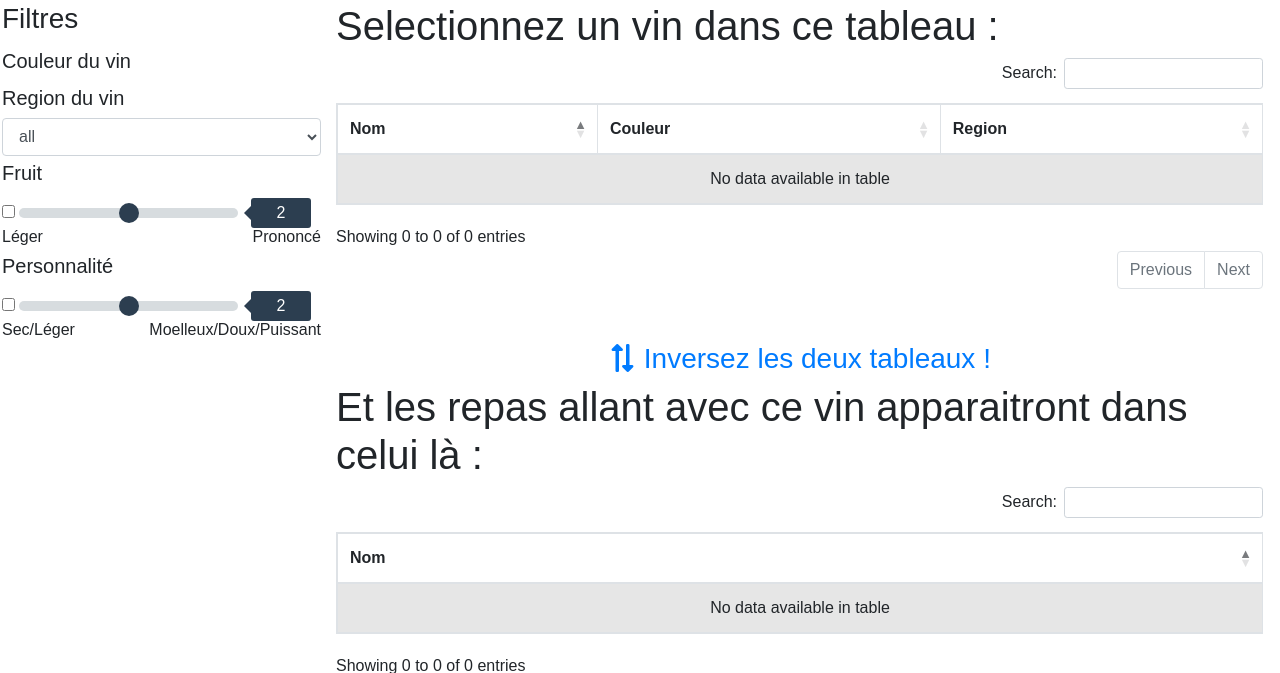
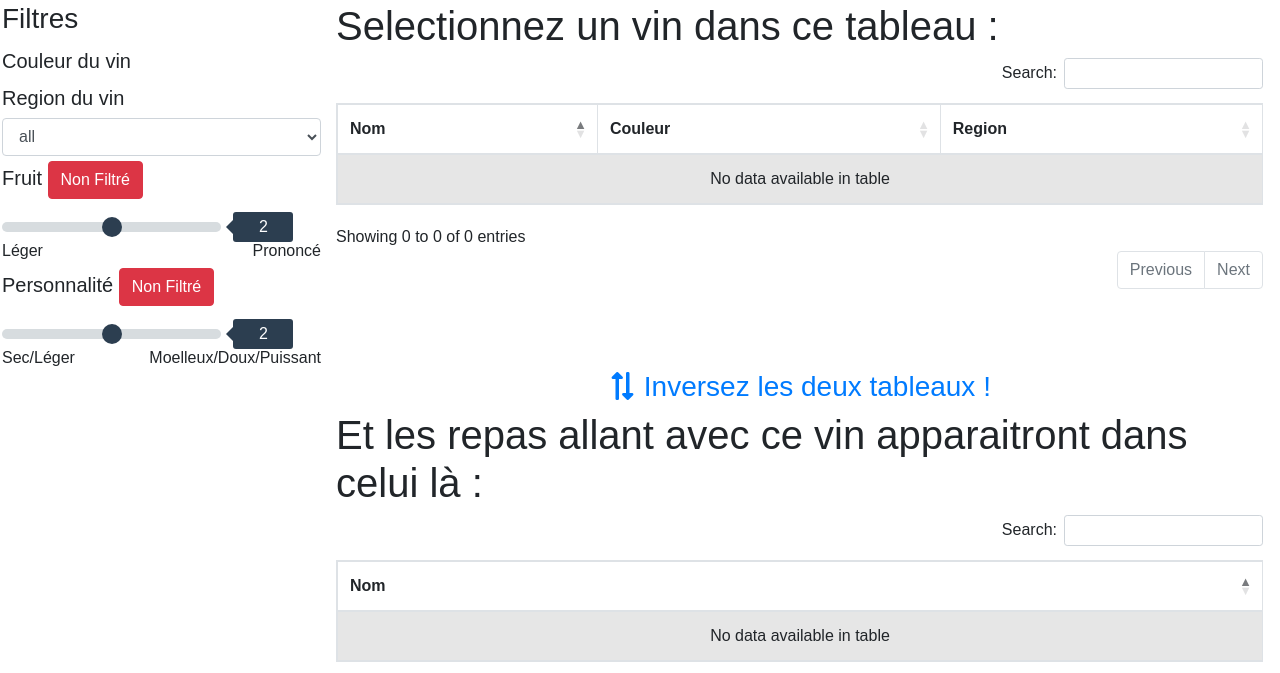
Before and after one commit to ripoul/Leclerc-Vins, a Django app: page /vins/ in a window 1280 px wide. Shown: the top 673 px of the page. Run offline with Django 3.2, Linux system fonts and the light colour scheme; data that the repository does not hold is empty; some libraries are stand-ins or nearby versions.

Commit message:
add possibility to disble slider

```diff
--- a/leclerc_vins/vins/static/vins/index.js
+++ b/leclerc_vins/vins/static/vins/index.js
@@ -15,15 +15,15 @@ $(document).ready(function() {
     function getFruitPerso() {
         var slPerso = $('#perso');
         var slFruit = $('#fruit');
-        var cbFruit = $('#cb_fruit');
-        var cbPerso = $('#cb_perso');
+        var cbFruit = $('#bt_fruit');
+        var cbPerso = $('#bt_perso');
         var data = {};
         var urlVins='getVins/-1?';
 
-        if (cbFruit.prop('checked')) {
+        if (cbFruit.attr('class').includes("success")) {
             data.fruit= slFruit.prop('value')
         }
-        if (cbPerso.prop('checked')) {
+        if (cbPerso.attr('class').includes("success")) {
             data.perso= slPerso.prop('value')
         }
 
@@ -95,7 +95,7 @@ $(document).ready(function() {
                     $( ".perso #labMin" ).text("Sec");
                     $( ".perso #labMax" ).text("Doux");
                     break;
-                case 'rouge':
+                case 'Rouge':
                     $( ".perso #labMin" ).text("Léger");
                     $( ".perso #labMax" ).text("Puissant");
                     break;
@@ -133,7 +133,14 @@ $(document).ready(function() {
       });
     });
 
-    $( ".cb_filtre" ).click(function() {
+    $( ".bt_filtre" ).click(function() {
+        if ($(this).attr('class').includes("success")) {
+            $(this).toggleClass('btn-success btn-danger');
+            $(this).html("Non Filtré");
+        } else {
+            $(this).toggleClass('btn-danger btn-success');
+            $(this).html("Filtré");
+        }
         var url = getFruitPerso();
         vinTable.ajax.url(url).load();
     });
--- a/leclerc_vins/vins/templates/vins/index.html
+++ b/leclerc_vins/vins/templates/vins/index.html
@@ -51,9 +51,8 @@
                     </select>
                 </div>
                 <div class="row">
-                    <h5>Fruit</h5>
+                    <h5>Fruit <button type="button" id="bt_fruit" class="btn btn-danger bt_filtre">Non Filtré</button></h5>
                     <div class="range-slider">
-                        <input class="cb_filtre" id="cb_fruit" type="checkbox">
                         <input id="fruit" class="range-slider__range" type="range" value="2" min="0" max="4">
                         <span class="range-slider__value">2</span>
                     </div>
@@ -62,9 +61,8 @@
                     </div>
                 </div>
                 <div class="row">
-                    <h5>Personnalité</h5>
+                    <h5>Personnalité <button type="button" id="bt_perso" class="btn btn-danger bt_filtre">Non Filtré</button></h5>
                     <div class="range-slider">
-                        <input class="cb_filtre" id="cb_perso" type="checkbox">
                         <input id="perso" class="range-slider__range " type="range" value="2" min="0" max="4">
                         <span class="range-slider__value">2</span>
                     </div>
```
Also changed, not shown: 1 other file.
